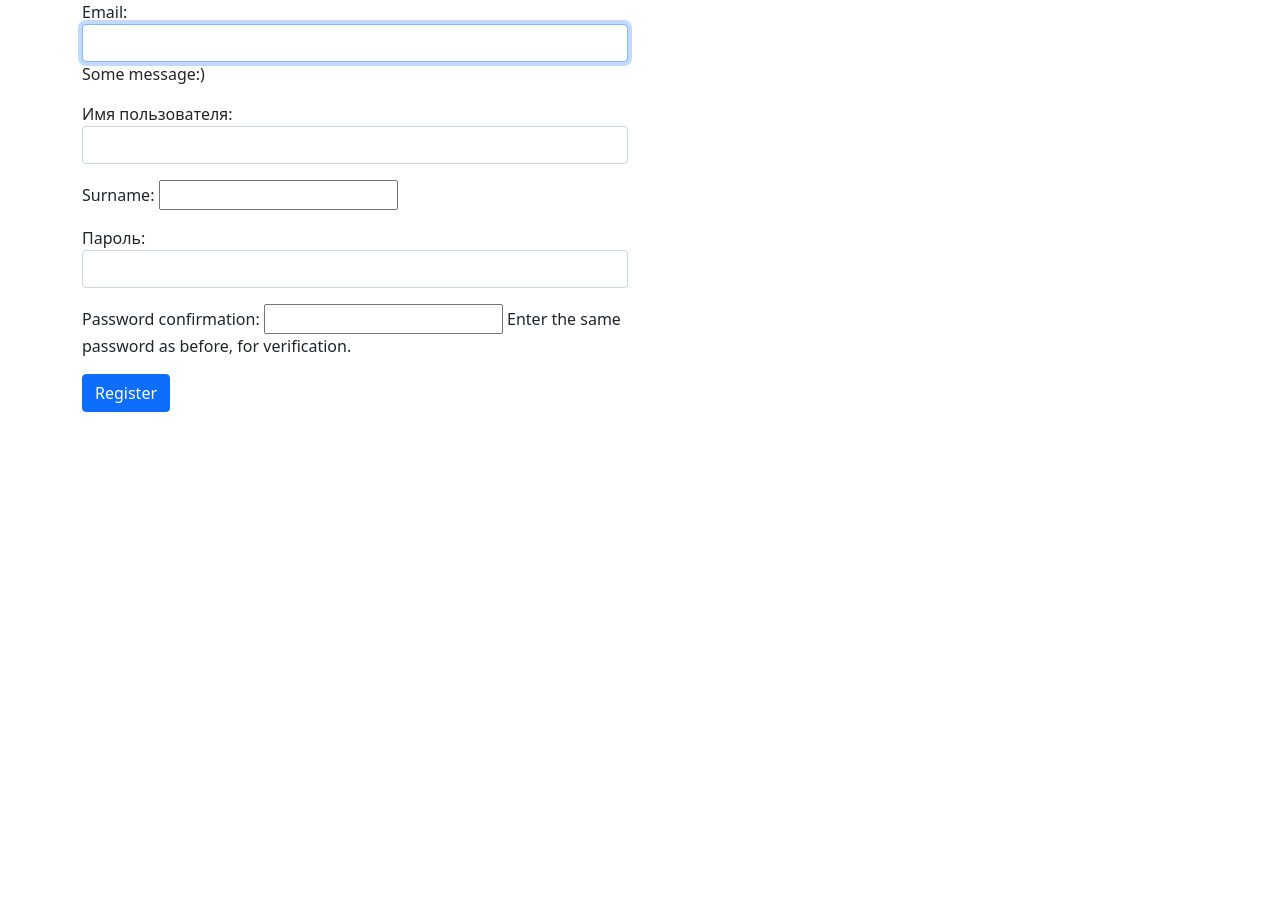
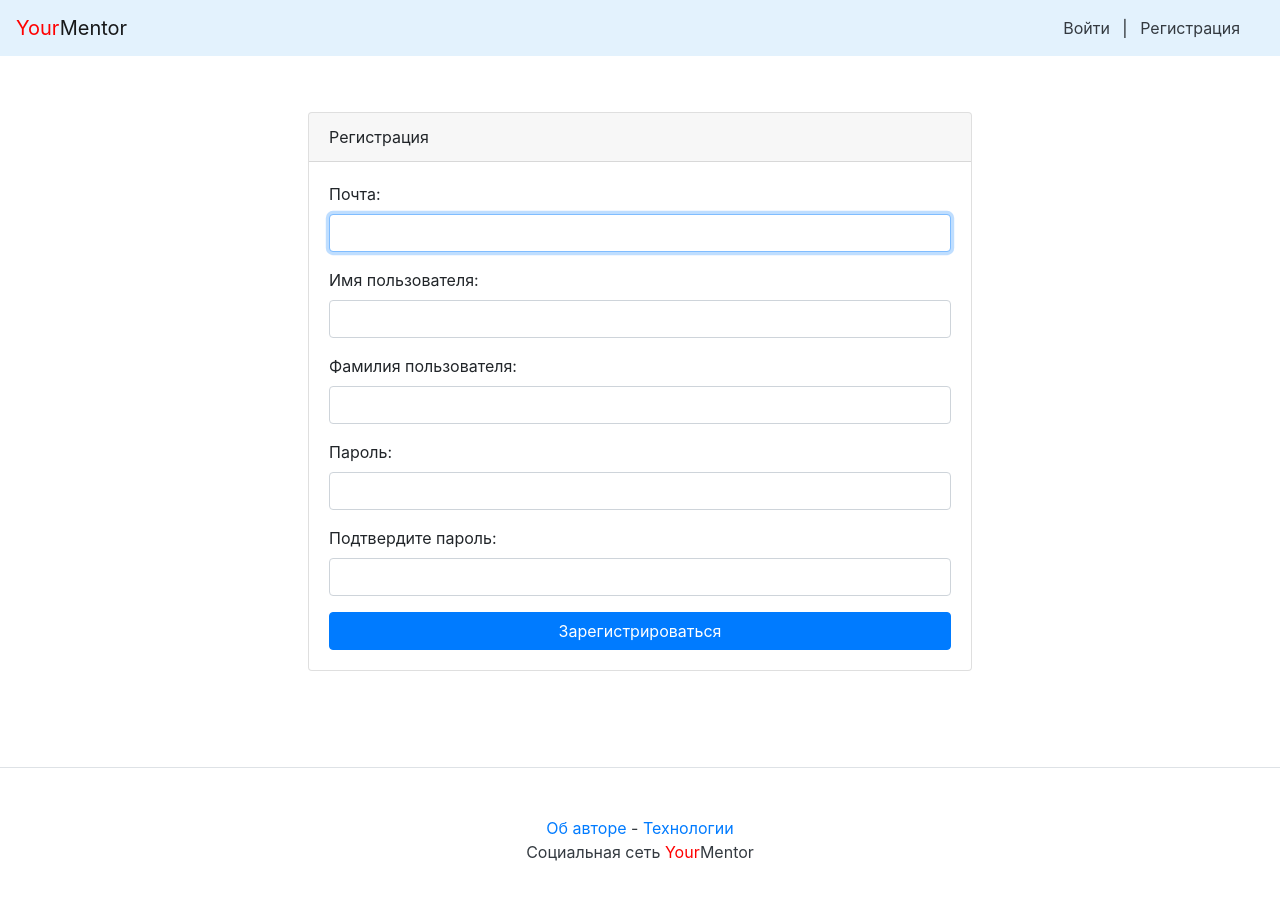
Before and after one commit to skprpi/booking_service, a Django app: page /register/ in a window 1280 px wide. Before the commit the page ends 412 px from the top, so only its background shows below. Run offline with Django 3.2, Linux system fonts and the light colour scheme; some libraries are stand-ins or nearby versions.

Commit message:
Added features

```diff
--- a/accounts/forms.py
+++ b/accounts/forms.py
@@ -1,26 +1,35 @@
+from django import forms
 from django.contrib.auth import get_user_model
 from django.contrib.auth.forms import UserCreationForm, AuthenticationForm
-from django import forms
+
+User = get_user_model()
 
 
-User = get_user_model()
-#
-#
-# class CreationForm(UserCreationForm):
-#     class Meta(UserCreationForm.Meta):
-#         model = User
-#         fields = ("name", "surname", "email")
-
 class UserRegisterForm(UserCreationForm):
-    email = forms.EmailField(label='Email', help_text='Some message:)', widget=forms.EmailInput(attrs={'class': 'form-control'}))
-    name = forms.CharField(label='Имя пользователя', widget=forms.TextInput(attrs={'class': 'form-control'}))
-    password1 = forms.CharField(label='Пароль', widget=forms.PasswordInput(attrs={'class': 'form-control'}))
+    email = forms.EmailField(
+        label='Почта',
+        widget=forms.EmailInput(attrs={'class': 'form-control'}),
+    )
+    name = forms.CharField(
+        label='Имя пользователя',
+        widget=forms.TextInput(attrs={'class': 'form-control'}),
+    )
+    surname = forms.CharField(
+        label='Фамилия пользователя',
+        widget=forms.TextInput(attrs={'class': 'form-control'}),
+    )
+    password1 = forms.CharField(label='Пароль', widget=forms.PasswordInput(
+        attrs={'class': 'form-control'}))
+    password2 = forms.CharField(label='Подтвердите пароль', widget=forms.PasswordInput(
+        attrs={'class': 'form-control'}))
 
     class Meta:
         model = User
-        fields = ('email', 'name', 'surname', 'password1', 'password2')
+        fields = ('email', 'name', 'surname')
 
 
 class UserLoginForm(AuthenticationForm):
-    username = forms.CharField(label='Name', widget=forms.TextInput(attrs={'class': 'form-control'}))
-    password = forms.CharField(label='Passw', widget=forms.PasswordInput(attrs={'class': 'form-control'}))
+    username = forms.CharField(label='Почта', widget=forms.TextInput(
+        attrs={'class': 'form-control'}))
+    password = forms.CharField(label='Пароль', widget=forms.PasswordInput(
+        attrs={'class': 'form-control'}))
--- a/accounts/urls.py
+++ b/accounts/urls.py
@@ -4,7 +4,7 @@ from .views import *
 
 urlpatterns = [
     path('login/', user_login, name='login'),
-    path('register/', user_register, name='register'),
+    path('register/', SignUp.as_view(), name='register'),
     path('logout/', user_logout, name='user_logout'),
     path(
         'select_discipline/<int:teacher_pk>/',
--- a/accounts/views.py
+++ b/accounts/views.py
@@ -10,18 +10,16 @@ from django.views.decorators.csrf import csrf_exempt
 
 from .forms import UserLoginForm, UserRegisterForm
 from .models import UserRoles, Lesson, DisciplineDescription
+from django.urls import reverse_lazy
+from django.views.generic import CreateView
 
 User = get_user_model()
 
 
-def user_register(request):
-    if request.method == 'POST':
-        form = UserRegisterForm(request.POST)
-        if form.is_valid():
-            form.save()
-    else:
-        form = UserRegisterForm()
-    return render(request, 'register.html', {'form': form})
+class SignUp(CreateView):
+    form_class = UserRegisterForm
+    success_url = reverse_lazy('login')
+    template_name = 'register.html'
 
 
 def user_login(request):
@@ -30,16 +28,16 @@ def user_login(request):
         if form.is_valid():
             user = form.get_user()
             login(request, user)
-            return redirect('select_discipline', teacher_pk=1)
+            return redirect('index')
     else:
         form = UserLoginForm()
     return render(request, 'login.html', {'form': form})
 
 
 def user_logout(request):
-    if request.method == 'POST':
-        auth.logout(request)
-        return redirect('/')
+    # if request.method == 'POST':
+    auth.logout(request)
+    return redirect('/')
 
 
 def get_time_price_list(disciplines):
@@ -114,7 +112,7 @@ def get_distinct_discipline_name(disciplines):
 def select_discipline(request, teacher_pk):
     teacher = get_object_or_404(User, pk=teacher_pk)
     if teacher.role != UserRoles.TEACHER or request.user.role != UserRoles.STUDENT:
-        return
+        return render(request, 'misc/404.html')
     disciplines = DisciplineDescription.objects.filter(teacher_pk=teacher_pk)
     user_context = {
         'disciplines': get_distinct_discipline_name(disciplines),
--- a/booking_service/settings.py
+++ b/booking_service/settings.py
@@ -111,7 +111,7 @@ AUTH_PASSWORD_VALIDATORS = [
 # Internationalization
 # https://docs.djangoproject.com/en/3.2/topics/i18n/
 
-LANGUAGE_CODE = 'en-us'
+LANGUAGE_CODE = 'ru-ru'
 
 TIME_ZONE = 'UTC'
 
--- a/posts/models.py
+++ b/posts/models.py
@@ -36,7 +36,7 @@ class Post(models.Model):
     image = models.ImageField(
         upload_to='posts/',
         blank=True, null=True,
-        verbose_name='Картиночка :)',
+        verbose_name='Изображение',
     )
 
     class Meta:
--- a/templates/base.html
+++ b/templates/base.html
@@ -1,39 +1,25 @@
 <!doctype html>
-<html lang="en">
+<html>
+
 <head>
     <meta charset="utf-8">
-    <meta name="viewport" content="width=device-width, initial-scale=1">
+    <meta name="viewport" content="width=device-width, initial-scale=1, shrink-to-fit=no">
+    <title>{% block title %}{% endblock %}</title>
+    {% load static %}
+    <link rel="stylesheet" href="{% static 'bootstrap/dist/css/bootstrap.min.css' %}">
+    <script src="{% static 'jquery/dist/jquery.min.js' %}"></script>
+    <script src="{% static 'bootstrap/dist/js/bootstrap.min.js' %}"></script>
+</head>
 
-    <!-- Bootstrap CSS -->
-    <link href="https://cdn.jsdelivr.net/npm/bootstrap@5.0.1/dist/css/bootstrap.min.css"
-          rel="stylesheet"
-          integrity="sha384-+0n0xVW2eSR5OomGNYDnhzAbDsOXxcvSN1TPprVMTNDbiYZCxYbOOl7+AMvyTG2x"
-          crossorigin="anonymous">
+<body>
+{% include 'nav.html' %}
+<main>
+    <div class="container">
+        <h1>{% block header %}{% endblock %}</h1>
+        {% block content %}{% endblock %}
+    </div>
+</main>
 
-    <title>{% block title %}{% endblock %}</title>
+</body>
 
-{#    <script src="jQery.js"></script>#}
-
-    <script src="https://cdn.jsdelivr.net/npm/bootstrap@5.0.1/dist/js/bootstrap.bundle.min.js"
-        integrity="sha384-gtEjrD/SeCtmISkJkNUaaKMoLD0//ElJ19smozuHV6z3Iehds+3Ulb9Bn9Plx0x4"
-        crossorigin="anonymous"></script>
-</head>
-<body>
-
-<div class="container">
-    {% block content %}
-
-
-
-    {% endblock %}
-
-</div>
-
-
-
-<!-- Option 2: Separate Popper and Bootstrap JS -->
-
-{#    <script src="https://cdn.jsdelivr.net/npm/@popperjs/core@2.9.2/dist/umd/popper.min.js" integrity="sha384-IQsoLXl5PILFhosVNubq5LC7Qb9DXgDA9i+tQ8Zj3iwWAwPtgFTxbJ8NT4GN1R8p" crossorigin="anonymous"></script>#}
-{#    <script src="https://cdn.jsdelivr.net/npm/bootstrap@5.0.1/dist/js/bootstrap.min.js" integrity="sha384-Atwg2Pkwv9vp0ygtn1JAojH0nYbwNJLPhwyoVbhoPwBhjQPR5VtM2+xf0Uwh9KtT" crossorigin="anonymous"></script>#}
-</body>
 </html>
--- a/templates/footer.html
+++ b/templates/footer.html
@@ -1,4 +1,4 @@
 <footer class="pt-4 my-md-5 pt-md-5 border-top">
         <p class="m-0 text-dark text-center "><a href="/about-author/">Об авторе</a> - <a href="/about-spec/">Технологии</a></p>
-        <p class="m-0 text-dark text-center ">Социальная сеть <span style="color:red">Ya</span>tube</p>
+        <p class="m-0 text-dark text-center ">Социальная сеть <span style="color:red">Your</span>Mentor</p>
 </footer>
--- a/templates/group.html
+++ b/templates/group.html
@@ -1,5 +1,5 @@
 {% extends "includes/base.html" %}
-{% block title %}Записи сообщества {{ group.title }} | Yatube{% endblock %}
+{% block title %}Записи сообщества {{ group.title }} | YourMentor{% endblock %}
 {% block header %} {{ group.title }} {% endblock %}
 {% block content %}
     <p>
--- a/templates/includes/post_item.html
+++ b/templates/includes/post_item.html
@@ -10,7 +10,7 @@
     <p class="card-text">
       <!-- Ссылка на автора через @ -->
       <a name="post_{{ post.id }}" href="{% url 'profile' post.author.id %}">
-        <strong class="d-block text-gray-dark">@{{ post.author }}</strong>
+        <strong class="d-block text-gray-dark">{{ post.author }}</strong>
       </a>
       {{ post.text|linebreaksbr }}
     </p>
--- a/templates/nav.html
+++ b/templates/nav.html
@@ -1,11 +1,11 @@
 <nav class="navbar navbar-light" style="background-color: #e3f2fd;">
-    <a class="navbar-brand" href="/"><span style="color:red">Ya</span>tube</a>
+    <a class="navbar-brand" href="/"><span style="color:red">Your</span>Mentor</a>
     <nav class="my-2 my-md-0 mr-md-3">
         {% if user.is_authenticated %}
             Пользователь: {{ user.email }}.
             <a class="p-2 text-dark" href="{% url 'new_post' %}">Новая запись</a>
 {#            <a class="p-2 text-dark" href="{% url 'password_change' %}">Изменить пароль</a>#}
-{#            <a class="p-2 text-dark" href="{% url 'logout' %}">Выйти</a>#}
+            <a class="p-2 text-dark" href="{% url 'user_logout' %}">Выйти</a>
         {% else %}
             <a class="p-2 text-dark" href="{% url 'login' %}">Войти</a> |
             <a class="p-2 text-dark" href="{% url 'register' %}">Регистрация</a>
--- a/templates/register.html
+++ b/templates/register.html
@@ -1,13 +1,23 @@
-{% extends "base.html" %}
+{% extends "includes/base.html" %}
 {% block title %}Зарегистрироваться{% endblock %}
 {% block content %}
-    <div class="row">
-    <div class="col-md-6">
-        <form method="post">
-            {% csrf_token %}
-            {{ form.as_p }}
-            <button type="submit" class="btn btn-primary btn-block">Register</button>
-        </form>
+
+    <div class="row justify-content-center">
+        <div class="col-md-8 p-5">
+            <div class="card">
+                <div class="card-header">Регистрация</div>
+                <div class="card-body">
+                    <form method="post" >
+                        {% csrf_token %}
+                        {{ form.as_p }}
+                        <button type="submit"
+                                class="btn btn-primary btn-block">
+                            Зарегистрироваться
+                        </button>
+                    </form>
+                </div>
+            </div>
+        </div>
     </div>
     </div>
 
```
Also changed, not shown: api/views.py (+0 -7 lines), templates/login.html (+20 -6 lines), templates/post.html (+1 -12 lines), templates/profile.html (+9 -0 lines), templates/select_discipline.html (+16 -5 lines), db.sqlite3.
